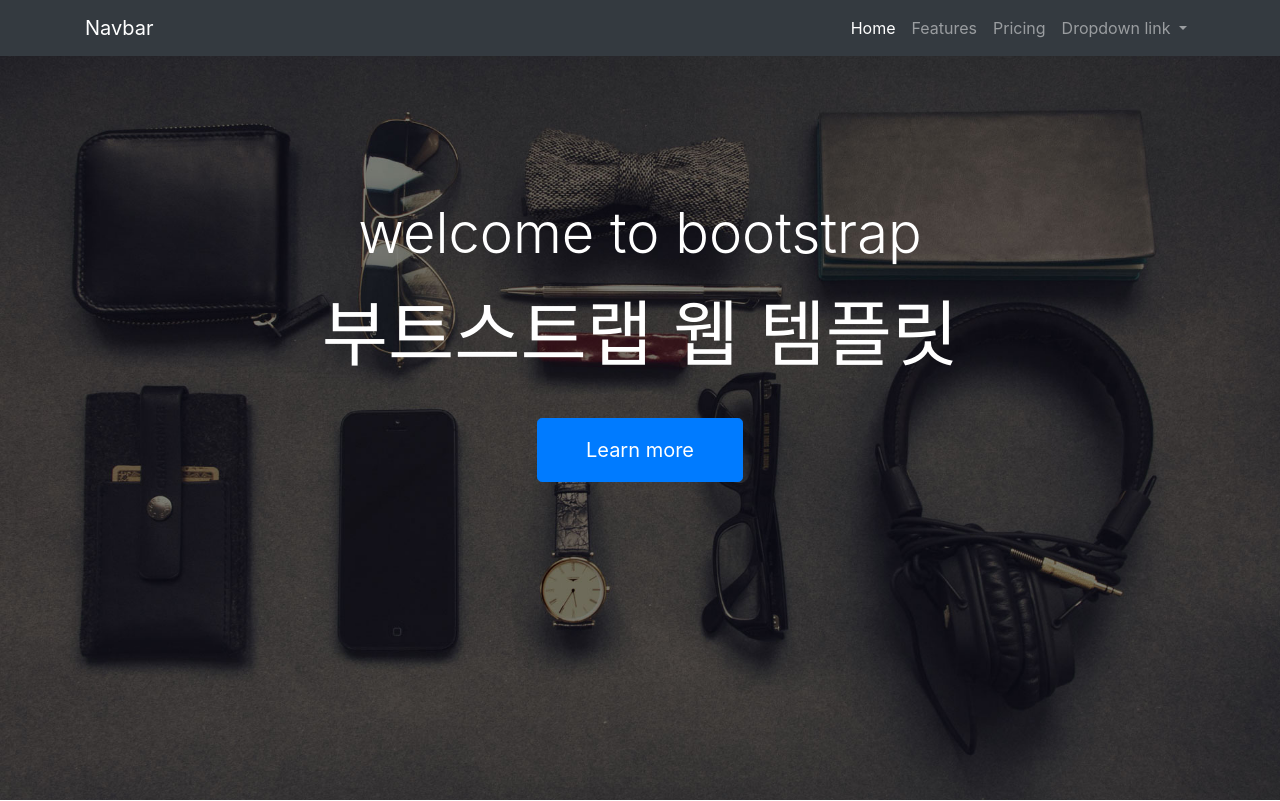
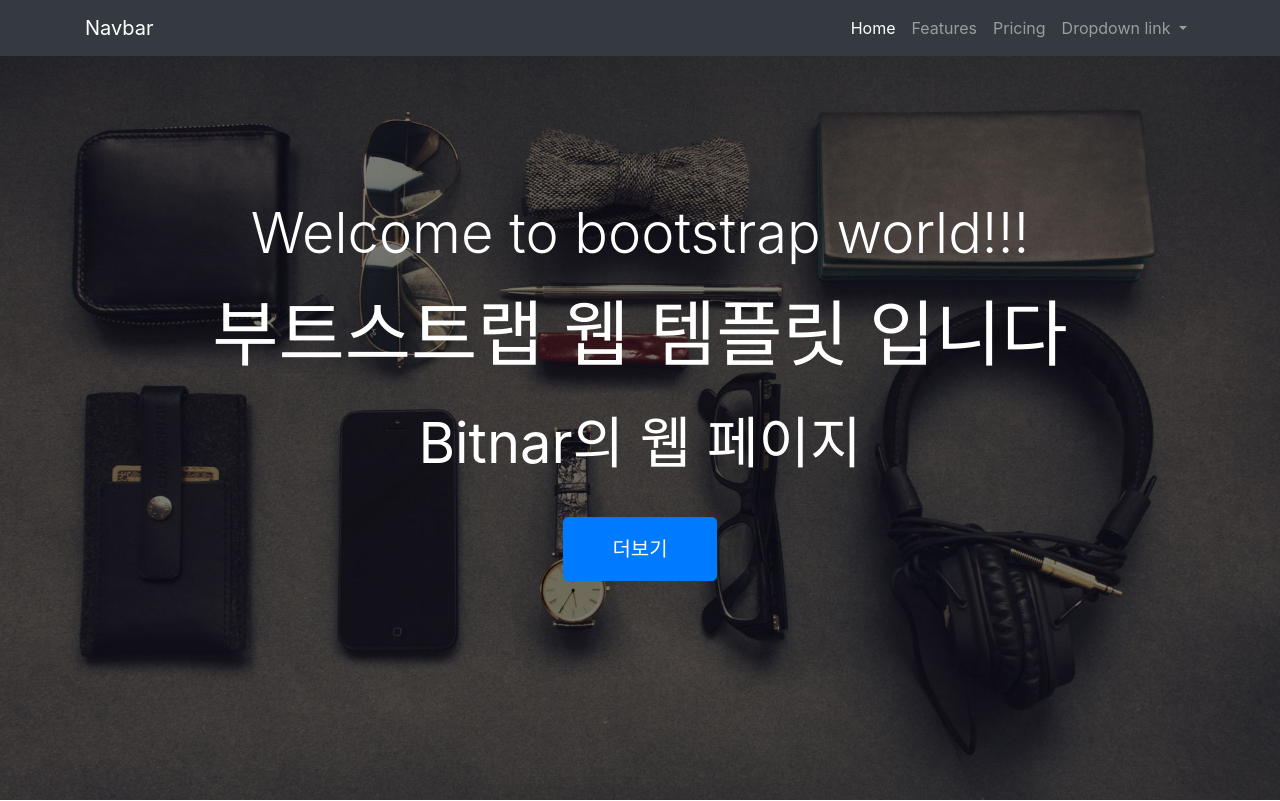
Before and after one commit to KimBitnari-hgu/bootstrap-template, a plain HTML site: page index.html in a window 1280 px wide. Shown: the top 801 px of the page. Drawn offline with nearby package versions, Linux system fonts and the light colour scheme.

Commit message:
bitnar 수정

```diff
--- a/index.html
+++ b/index.html
@@ -5,7 +5,7 @@
   <meta charset="UTF-8">
   <meta name="viewport" content="width=device-width, initial-scale=1.0">
   <meta http-equiv="X-UA-Compatible" content="ie=edge">
-  <title>부트스트랩 웹 템플릿</title>
+  <title>부트스트랩 웹 템플릿with 나리</title>
   <link rel="stylesheet" href="https://maxcdn.bootstrapcdn.com/bootstrap/4.0.0/css/bootstrap.min.css" integrity="sha384-Gn5384xqQ1aoWXA+058RXPxPg6fy4IWvTNh0E263XmFcJlSAwiGgFAW/dAiS6JXm"
     crossorigin="anonymous">
   <link rel="stylesheet" href="./style.css">
@@ -51,9 +51,10 @@
 
   <div class="jumbotron jumbotron-fluid mb-0 header">
     <div class="container text-center py-5">
-      <h1 class="display-4 py-2">welcome to bootstrap</h1>
-      <p class="display-3 py-2">부트스트랩 웹 템플릿</p>
-      <a class="btn btn-primary btn-lg my-3 px-5 py-3" href="#" role="button">Learn more</a>
+      <h1 class="display-4 py-2">Welcome to bootstrap world!!!</h1>
+      <p class="display-3 py-2">부트스트랩 웹 템플릿 입니다</p>
+      <p class="display-4 py-2"><b>Bitnar의 웹 페이지</b></p>
+      <a class="btn btn-primary btn-lg my-3 px-5 py-3" href="#" role="button">더보기</a>
     </div>
   </div>
 
```
